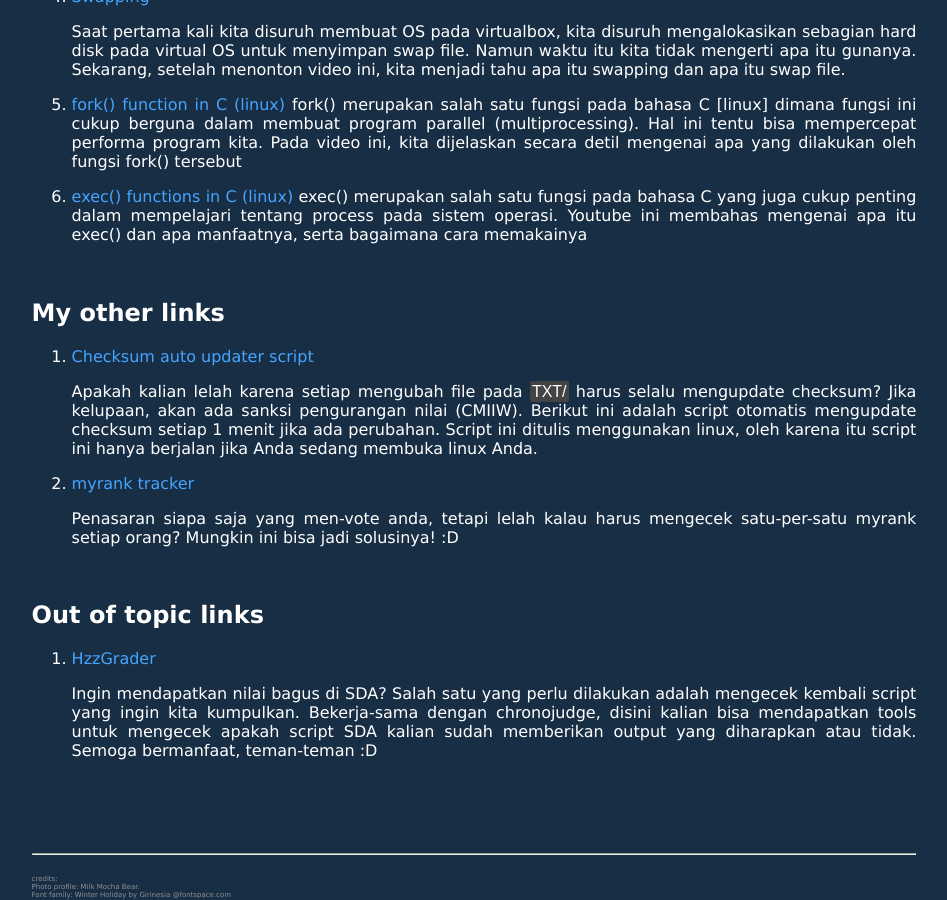
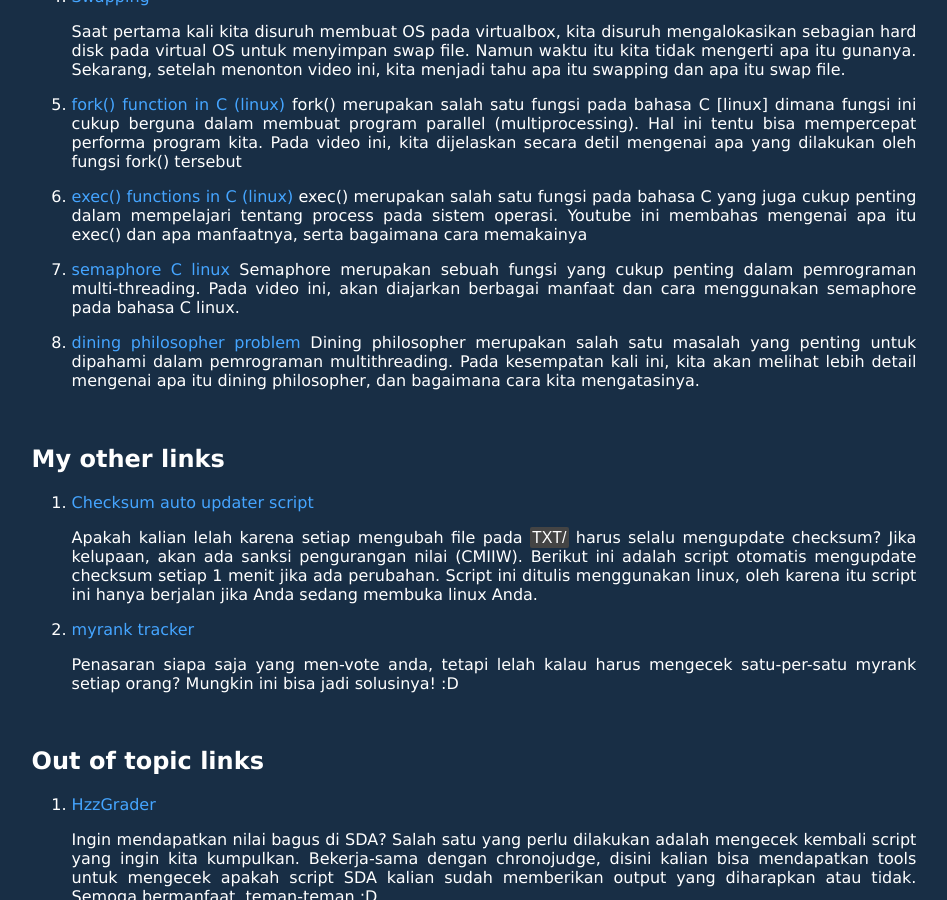
Before and after one commit to Hzz-Hzz/os212, a Jekyll site: the page built from links.md, in a window 1280 px wide and 900 px high, scrolled down 1190 px. Shown: the whole window, without its empty margins (166-1113 px from the left). Built offline with Jekyll 4.4.1, drawn with Linux system fonts in a browser that asks for light colours; our own code applies the rules of GitHub Pages for plain Markdown files.

Commit message:
Update links.md

```diff
--- a/links.md
+++ b/links.md
@@ -57,7 +57,11 @@ permalink: /LINKS/
 6. [exec() functions in C (linux)](https://www.youtube.com/watch?v=IFEFVXvjiHY)
      exec() merupakan salah satu fungsi pada bahasa C yang juga cukup penting dalam mempelajari tentang process pada sistem operasi. Youtube ini membahas mengenai apa itu exec() dan apa manfaatnya, serta bagaimana cara memakainya
 
+7. [semaphore C linux](https://www.youtube.com/watch?v=TYnNKdf7cZM)
+     Semaphore merupakan sebuah fungsi yang cukup penting dalam pemrograman multi-threading. Pada video ini, akan diajarkan berbagai manfaat dan cara menggunakan semaphore pada bahasa C linux.
 
+8. [dining philosopher problem](https://www.youtube.com/watch?v=FYUi-u7UWgw)
+     Dining philosopher merupakan salah satu masalah yang penting untuk dipahami dalam pemrograman multithreading. Pada kesempatan kali ini, kita akan melihat lebih detail mengenai apa itu dining philosopher, dan bagaimana cara kita mengatasinya.
 
 
 <br>
```
